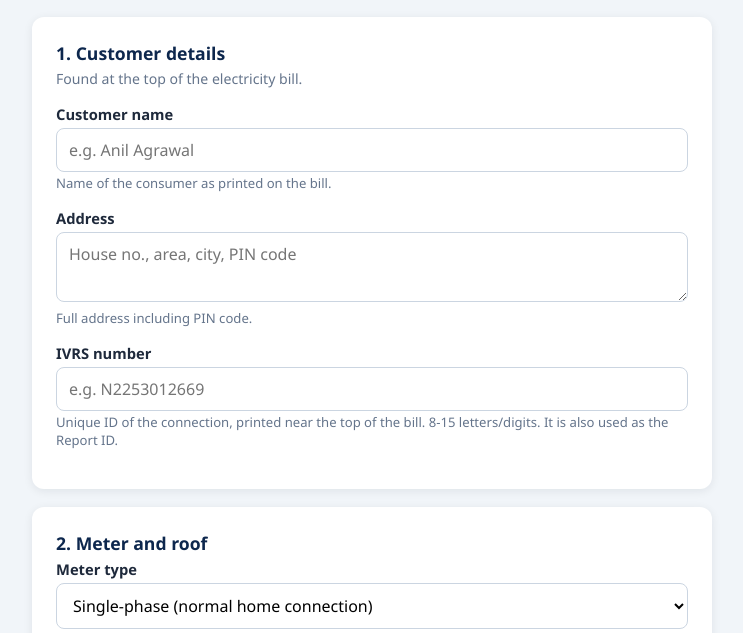
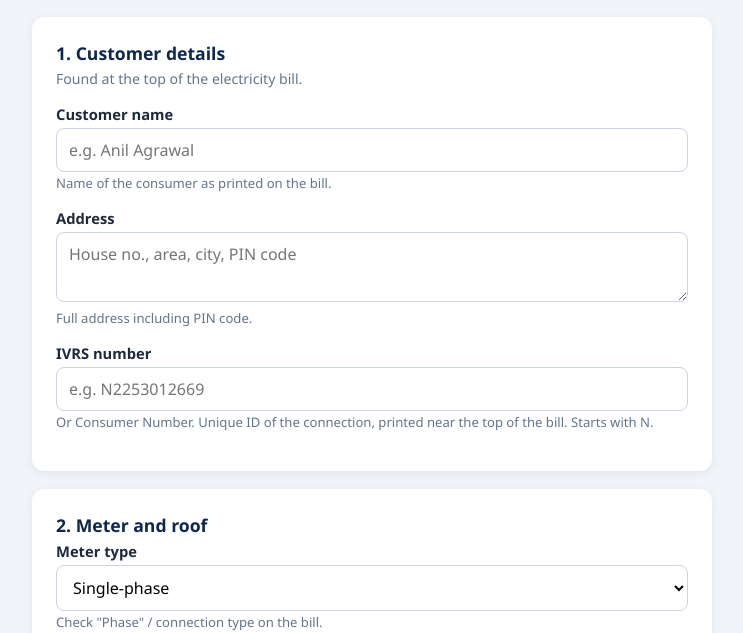
Before and after one commit to EnergInAI/Automated-Report-Generator, a plain HTML site: page frontend/index.html in a window 1280 px wide. Shown: the part 113-746 px from the top of the page, without its empty margins (268-1011 px from the left). Drawn offline with Linux system fonts and the light colour scheme; files that its build step writes are made by us from their sources; files whose address does not match are found by name.

Commit message:
Update index.html

```diff
--- a/frontend/index.html
+++ b/frontend/index.html
@@ -32,7 +32,7 @@
       <div class="field">
         <label for="ivrs">IVRS number</label>
         <input id="ivrs" placeholder="e.g. N2253012669" autocapitalize="characters" required>
-        <div class="hint">Unique ID of the connection, printed near the top of the bill. 8-15 letters/digits. It is also used as the Report ID.</div>
+        <div class="hint">Or Consumer Number. Unique ID of the connection, printed near the top of the bill. Starts with N.</div>
       </div>
     </div>
 
@@ -41,15 +41,16 @@
       <div class="field">
         <label for="meter">Meter type</label>
         <select id="meter">
-          <option value="Single-phase">Single-phase (normal home connection)</option>
+          <option value="Single-phase">Single-phase</option>
           <option value="Three-phase">Three-phase</option>
         </select>
-        <div class="hint">Check "Phase" / connection type on the bill. Most homes are single-phase.</div>
+        <div class="hint">Check "Phase" / connection type on the bill.</div>
       </div>
       <div class="field">
         <label for="roof">Shadow-free roof area (sq. ft.)</label>
         <input id="roof" type="number" min="1" step="any" inputmode="decimal" placeholder="e.g. 500" required>
         <div class="hint">Open roof area where solar panels can be placed, without shade from buildings or trees.</div>
+        <div class="hint">Ask the customer for an estimate or use google maps to estimate. Estimate value is fine no need for exact value.</div>
       </div>
     </div>
 
```
